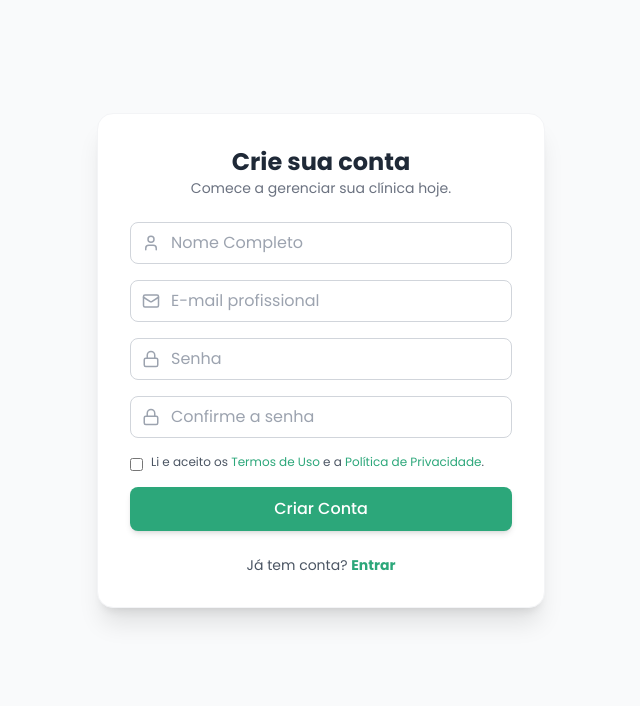
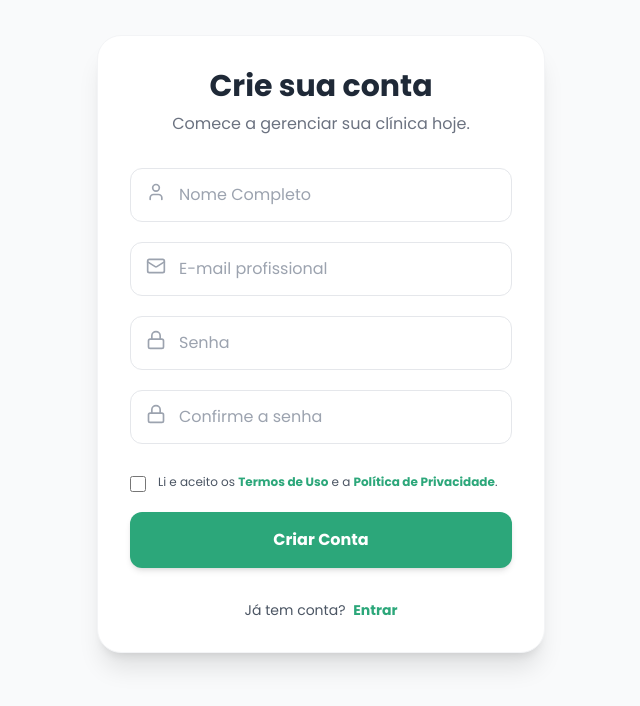
Before and after one commit to lucasanciolly01/psicare, a React (Vite) app in the folder psicare-frontend/: page /cadastro in a window 1280 px wide. Shown: the top 706 px of the page, without its empty margins (319-959 px from the left). Built offline with nearby package versions, Linux system fonts and the light colour scheme.

Commit message:
Atualização

```diff
--- a/psicare-frontend/src/pages/Cadastro.tsx
+++ b/psicare-frontend/src/pages/Cadastro.tsx
@@ -6,7 +6,6 @@ import { useForm } from 'react-hook-form';
 import { z } from 'zod';
 import { zodResolver } from '@hookform/resolvers/zod';
 
-// Schema de validação (Mantido igual)
 const cadastroSchema = z.object({
   nome: z.string().min(3, 'O nome deve ter pelo menos 3 caracteres'),
   email: z.string().email('Formato de e-mail inválido'),
@@ -48,87 +47,80 @@ export function Cadastro() {
   };
 
   return (
-    // MUDANÇA 1: min-h-[100dvh] para altura real no mobile
-    // MUDANÇA 2: pb-24 para criar o espaço de segurança no rodapé (contra a barra do Safari)
-    // MUDANÇA 3: overflow-y-auto para garantir rolagem em telas pequenas
-    <div className="min-h-[100dvh] flex items-center justify-center bg-gray-50 p-4 overflow-y-auto pb-24">
-      <div className="bg-white p-8 rounded-2xl shadow-xl w-full max-w-md border border-gray-100">
-        <div className="text-center mb-6">
-          <h1 className="text-2xl font-bold text-gray-800">Crie sua conta</h1>
-          <p className="text-gray-500 text-sm">Comece a gerenciar sua clínica hoje.</p>
+    // MUDANÇA: min-h-[100dvh] + pb-40 para garantir que o rodapé "flutue" alto
+    <div className="min-h-[100dvh] w-full flex items-center justify-center bg-gray-50 p-4 py-12 pb-40">
+      <div className="bg-white p-8 rounded-3xl shadow-xl w-full max-w-md border border-gray-100">
+        <div className="text-center mb-8">
+          <h1 className="text-3xl font-bold text-gray-800 mb-2">Crie sua conta</h1>
+          <p className="text-gray-500">Comece a gerenciar sua clínica hoje.</p>
         </div>
 
-        <form onSubmit={handleSubmit(handleCadastro)} className="space-y-4">
+        <form onSubmit={handleSubmit(handleCadastro)} className="space-y-5">
 
-          {/* Campo Nome */}
           <div className="relative">
-            <User className="absolute left-3 top-3 text-gray-400" size={18} />
+            <User className="absolute left-4 top-3.5 text-gray-400" size={20} />
             <input
               type="text"
               placeholder="Nome Completo"
-              className={`w-full pl-10 pr-4 py-2 border rounded-lg outline-none transition-all ${errors.nome ? 'border-red-500 focus:ring-red-200' : 'border-gray-300 focus:border-primary focus:ring-2 focus:ring-primary/20'}`}
+              className={`w-full pl-12 pr-4 py-3.5 border rounded-xl outline-none transition-all ${errors.nome ? 'border-red-500 focus:ring-red-200' : 'border-gray-200 focus:border-primary focus:ring-2 focus:ring-primary/20'}`}
               {...register('nome')}
             />
-            {errors.nome && <span className="text-xs text-red-500 ml-1">{errors.nome.message}</span>}
+            {errors.nome && <span className="text-xs text-red-500 ml-1 mt-1 block">{errors.nome.message}</span>}
           </div>
 
-          {/* Campo Email */}
           <div className="relative">
-            <Mail className="absolute left-3 top-3 text-gray-400" size={18} />
+            <Mail className="absolute left-4 top-3.5 text-gray-400" size={20} />
             <input
               type="email"
               placeholder="E-mail profissional"
-              className={`w-full pl-10 pr-4 py-2 border rounded-lg outline-none transition-all ${errors.email ? 'border-red-500 focus:ring-red-200' : 'border-gray-300 focus:border-primary focus:ring-2 focus:ring-primary/20'}`}
+              className={`w-full pl-12 pr-4 py-3.5 border rounded-xl outline-none transition-all ${errors.email ? 'border-red-500 focus:ring-red-200' : 'border-gray-200 focus:border-primary focus:ring-2 focus:ring-primary/20'}`}
               {...register('email')}
             />
-            {errors.email && <span className="text-xs text-red-500 ml-1">{errors.email.message}</span>}
+            {errors.email && <span className="text-xs text-red-500 ml-1 mt-1 block">{errors.email.message}</span>}
           </div>
 
-          {/* Campo Senha */}
           <div className="relative">
-            <Lock className="absolute left-3 top-3 text-gray-400" size={18} />
+            <Lock className="absolute left-4 top-3.5 text-gray-400" size={20} />
             <input
               type="password"
               placeholder="Senha"
-              className={`w-full pl-10 pr-4 py-2 border rounded-lg outline-none transition-all ${errors.senha ? 'border-red-500 focus:ring-red-200' : 'border-gray-300 focus:border-primary focus:ring-2 focus:ring-primary/20'}`}
+              className={`w-full pl-12 pr-4 py-3.5 border rounded-xl outline-none transition-all ${errors.senha ? 'border-red-500 focus:ring-red-200' : 'border-gray-200 focus:border-primary focus:ring-2 focus:ring-primary/20'}`}
               {...register('senha')}
             />
-            {errors.senha && <span className="text-xs text-red-500 ml-1">{errors.senha.message}</span>}
+            {errors.senha && <span className="text-xs text-red-500 ml-1 mt-1 block">{errors.senha.message}</span>}
           </div>
 
-          {/* Campo Confirmação */}
           <div className="relative">
-            <Lock className="absolute left-3 top-3 text-gray-400" size={18} />
+            <Lock className="absolute left-4 top-3.5 text-gray-400" size={20} />
             <input
               type="password"
               placeholder="Confirme a senha"
-              className={`w-full pl-10 pr-4 py-2 border rounded-lg outline-none transition-all ${errors.confirmacao ? 'border-red-500 focus:ring-red-200' : 'border-gray-300 focus:border-primary focus:ring-2 focus:ring-primary/20'}`}
+              className={`w-full pl-12 pr-4 py-3.5 border rounded-xl outline-none transition-all ${errors.confirmacao ? 'border-red-500 focus:ring-red-200' : 'border-gray-200 focus:border-primary focus:ring-2 focus:ring-primary/20'}`}
               {...register('confirmacao')}
             />
-            {errors.confirmacao && <span className="text-xs text-red-500 ml-1">{errors.confirmacao.message}</span>}
+            {errors.confirmacao && <span className="text-xs text-red-500 ml-1 mt-1 block">{errors.confirmacao.message}</span>}
           </div>
 
-          {/* Campo Termos */}
-          <div className="flex flex-col gap-1">
-            <div className="flex items-start gap-2">
+          <div className="flex flex-col gap-2 pt-2">
+            <div className="flex items-start gap-3">
               <input
                 type="checkbox" id="termos"
-                className="mt-1 rounded text-primary focus:ring-primary"
+                className="mt-1 w-4 h-4 rounded text-primary focus:ring-primary border-gray-300"
                 {...register('termos')}
               />
-              <label htmlFor="termos" className="text-xs text-gray-600 cursor-pointer">
-                Li e aceito os <Link to="#" className="text-primary hover:underline">Termos de Uso</Link> e a <Link to="#" className="text-primary hover:underline">Política de Privacidade</Link>.
+              <label htmlFor="termos" className="text-xs text-gray-600 cursor-pointer leading-relaxed">
+                Li e aceito os <Link to="#" className="text-primary hover:underline font-bold">Termos de Uso</Link> e a <Link to="#" className="text-primary hover:underline font-bold">Política de Privacidade</Link>.
               </label>
             </div>
             {errors.termos && <span className="text-xs text-red-500 ml-1">{errors.termos.message}</span>}
           </div>
 
-          <button type="submit" disabled={isSubmitting} className="w-full bg-primary hover:bg-green-700 disabled:bg-gray-400 text-white py-2.5 rounded-lg font-medium transition-all shadow-md hover:shadow-lg">
+          <button type="submit" disabled={isSubmitting} className="w-full bg-primary hover:bg-green-700 disabled:bg-gray-400 text-white py-4 rounded-xl font-bold transition-all shadow-md hover:shadow-lg active:scale-95 text-base">
             {isSubmitting ? 'Criando conta...' : 'Criar Conta'}
           </button>
         </form>
-        <div className="mt-6 text-center text-sm text-gray-600">
-          Já tem conta? <Link to="/login" className="text-primary font-bold hover:underline">Entrar</Link>
+        <div className="mt-8 text-center text-sm text-gray-600">
+          Já tem conta? <Link to="/login" className="text-primary font-bold hover:underline ml-1">Entrar</Link>
         </div>
       </div>
     </div>
--- a/psicare-frontend/src/pages/Login.tsx
+++ b/psicare-frontend/src/pages/Login.tsx
@@ -19,31 +19,28 @@ export function Login() {
   };
 
   return (
-    // MUDANÇA 1: Usar min-h-[100dvh] para respeitar a altura real do mobile
-    <div className="min-h-[100dvh] w-full flex">
+    // Container Principal: min-h-screen permite que o conteúdo cresça se necessário
+    <div className="min-h-[100dvh] w-full flex bg-white lg:bg-gray-50">
 
       {/* Lado Esquerdo - Formulário */}
-      {/* MUDANÇA 2: overflow-y-auto para garantir rolagem em telas muito pequenas */}
-      <div className="w-full lg:w-1/2 flex items-center justify-center p-8 bg-white overflow-y-auto">
-
-        {/* MUDANÇA 3: Adicionado 'pb-24 lg:pb-0'.
-            Isso cria um colchão de segurança no rodapé em mobile,
-            empurrando o texto para cima da barra do Safari/Chrome. */}
-        <div className="max-w-md w-full pb-24 lg:pb-0">
-          <div className="mb-8">
-            <h1 className="text-3xl font-bold text-primary mb-2">💚 PsiCare</h1>
-            <h2 className="text-2xl font-bold text-gray-800">Bem-vindo de volta!</h2>
+      {/* MUDANÇA 1: justify-center para centralizar verticalmente, mas 'py-12' para dar ar */}
+      {/* MUDANÇA 2: 'pb-40' no mobile. Isso é uma margem de segurança gigante contra a barra do Safari */}
+      <div className="w-full lg:w-1/2 flex flex-col justify-center px-6 py-12 lg:p-16 bg-white pb-40 lg:pb-12">
+        <div className="w-full max-w-md mx-auto">
+          <div className="mb-10">
+            <h1 className="text-3xl font-bold text-primary mb-3">💚 PsiCare</h1>
+            <h2 className="text-2xl font-bold text-gray-900">Bem-vindo de volta!</h2>
             <p className="text-gray-500 mt-2">Insira seus dados para acessar sua conta.</p>
           </div>
 
-          <form onSubmit={handleSubmit} className="space-y-5">
-            <div className="space-y-1.5">
-              <label className="text-sm font-semibold text-gray-700">E-mail</label>
+          <form onSubmit={handleSubmit} className="space-y-6">
+            <div className="space-y-2">
+              <label className="text-sm font-bold text-gray-700">E-mail</label>
               <div className="relative">
-                <Mail className="absolute left-3 top-3.5 text-gray-400" size={20} />
+                <Mail className="absolute left-4 top-3.5 text-gray-400" size={20} />
                 <input
                   type="email"
-                  className="w-full pl-10 pr-4 py-3 border border-gray-200 rounded-xl focus:ring-2 focus:ring-primary/20 focus:border-primary outline-none transition-all bg-gray-50 focus:bg-white"
+                  className="w-full pl-12 pr-4 py-3.5 border border-gray-200 rounded-xl focus:ring-2 focus:ring-primary/20 focus:border-primary outline-none transition-all bg-gray-50 focus:bg-white text-gray-800"
                   placeholder="seu@email.com"
                   value={email}
                   onChange={e => setEmail(e.target.value)}
@@ -52,16 +49,16 @@ export function Login() {
               </div>
             </div>
 
-            <div className="space-y-1.5">
+            <div className="space-y-2">
               <div className="flex justify-between items-center">
-                <label className="text-sm font-semibold text-gray-700">Senha</label>
-                <Link to="/recuperar-senha" className="text-sm text-primary font-medium hover:underline">Esqueceu a senha?</Link>
+                <label className="text-sm font-bold text-gray-700">Senha</label>
+                <Link to="/recuperar-senha" className="text-sm text-primary font-bold hover:underline">Esqueceu a senha?</Link>
               </div>
               <div className="relative">
-                <Lock className="absolute left-3 top-3.5 text-gray-400" size={20} />
+                <Lock className="absolute left-4 top-3.5 text-gray-400" size={20} />
                 <input
                   type="password"
-                  className="w-full pl-10 pr-4 py-3 border border-gray-200 rounded-xl focus:ring-2 focus:ring-primary/20 focus:border-primary outline-none transition-all bg-gray-50 focus:bg-white"
+                  className="w-full pl-12 pr-4 py-3.5 border border-gray-200 rounded-xl focus:ring-2 focus:ring-primary/20 focus:border-primary outline-none transition-all bg-gray-50 focus:bg-white text-gray-800"
                   placeholder="••••••••"
                   value={password}
                   onChange={e => setPassword(e.target.value)}
@@ -70,18 +67,18 @@ export function Login() {
               </div>
             </div>
 
-            <button type="submit" className="w-full bg-primary hover:bg-green-700 text-white py-3.5 rounded-xl font-bold shadow-lg shadow-green-200 transition-all flex items-center justify-center gap-2 hover:-translate-y-0.5">
+            <button type="submit" className="w-full bg-primary hover:bg-green-700 text-white py-4 rounded-xl font-bold shadow-lg shadow-green-200 transition-all flex items-center justify-center gap-2 active:scale-95 text-base mt-2">
               Entrar na Plataforma <ArrowRight size={20} />
             </button>
           </form>
 
-          <p className="mt-8 text-center text-sm text-gray-500">
+          <p className="mt-10 text-center text-sm text-gray-500">
             Não tem uma conta? <Link to="/cadastro" className="text-primary font-bold hover:underline">Cadastre-se gratuitamente</Link>
           </p>
         </div>
       </div>
 
-      {/* Lado Direito - Imagem/Banner (Mantido igual) */}
+      {/* Lado Direito - Imagem (Mantido igual) */}
       <div className="hidden lg:flex w-1/2 bg-gradient-to-br from-green-50 to-green-100 items-center justify-center relative overflow-hidden">
         <div className="absolute inset-0 bg-primary/10 backdrop-blur-sm z-10"></div>
         <img
@@ -89,9 +86,9 @@ export function Login() {
           alt="Consultório"
           className="absolute inset-0 w-full h-full object-cover"
         />
-        <div className="relative z-20 p-12 text-white max-w-lg">
-          <h2 className="text-4xl font-bold mb-6 drop-shadow-md">Gerencie sua clínica com tranquilidade.</h2>
-          <p className="text-lg text-white/90 drop-shadow-md">
+        <div className="relative z-20 p-16 text-white max-w-xl">
+          <h2 className="text-5xl font-bold mb-6 drop-shadow-md leading-tight">Gerencie sua clínica com tranquilidade.</h2>
+          <p className="text-xl text-white/90 drop-shadow-md leading-relaxed">
             Organize pacientes, agendamentos e prontuários em um só lugar, de forma segura e eficiente.
           </p>
         </div>
```
